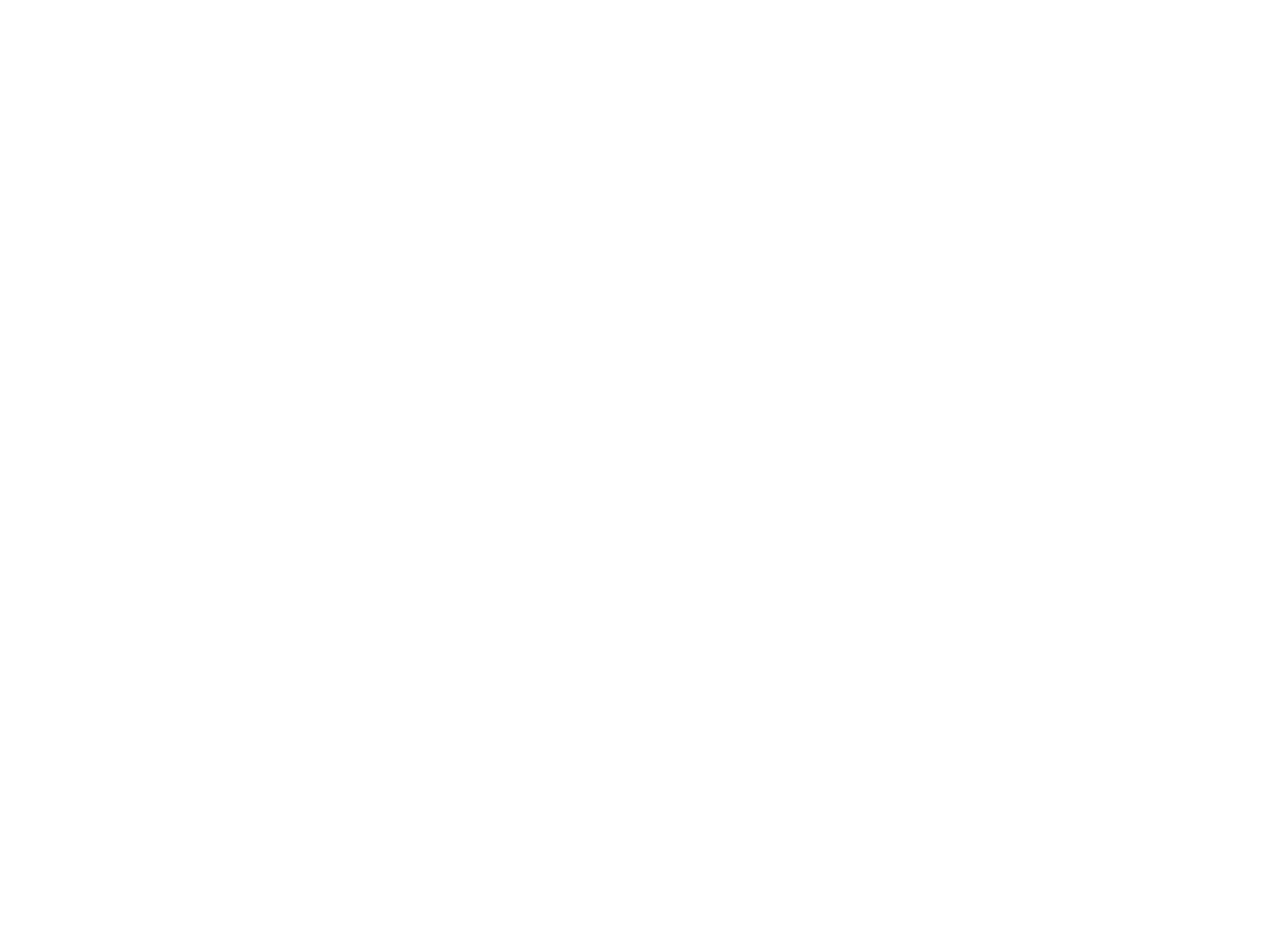
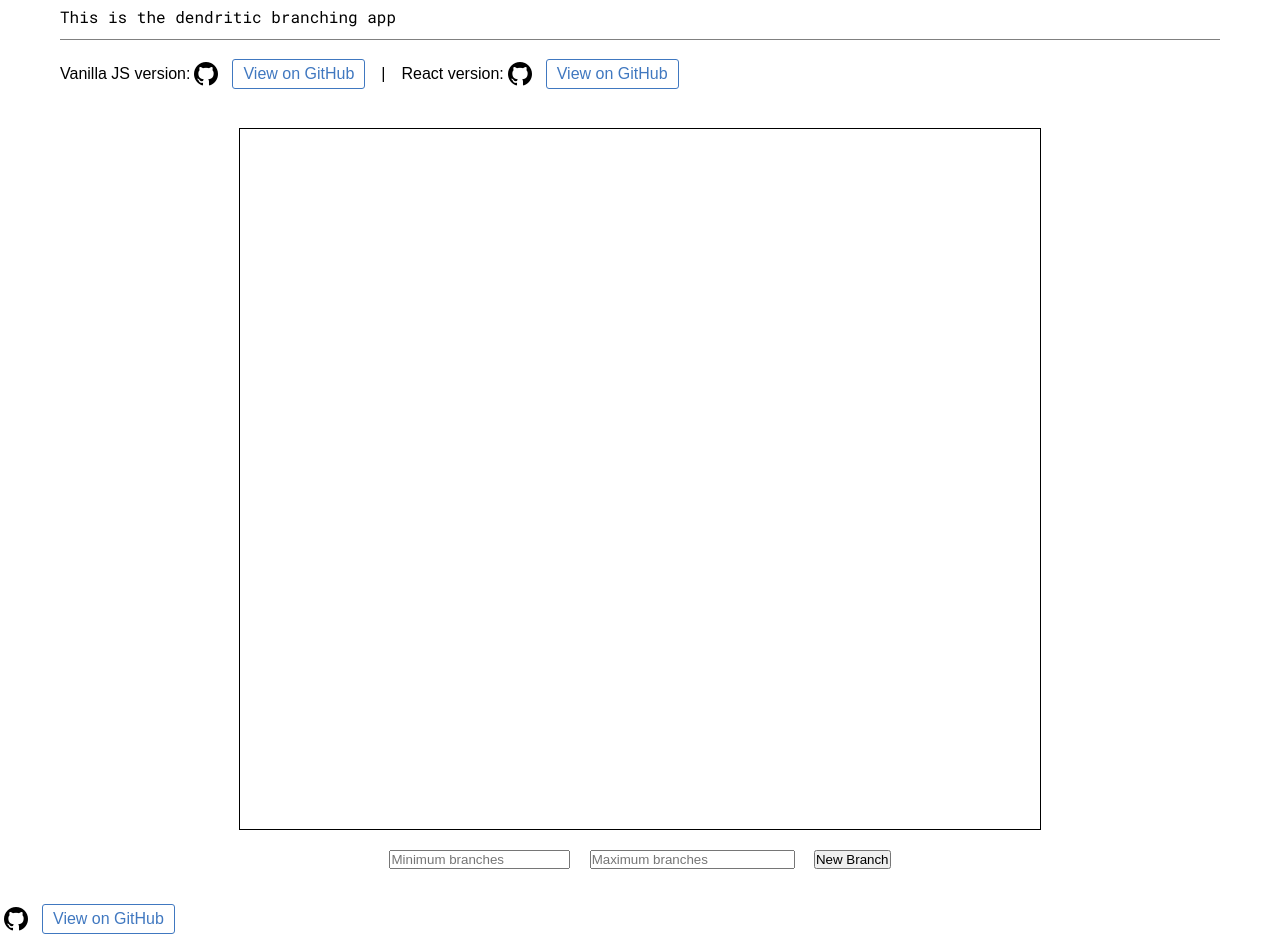
Before and after one commit to dvoranii/personal-projects-site, a React (Vite) app: page /project3 in a window 1280 px wide. Before the commit this address had no page. Shown: the part 180-1115 px from the top of the page. Before the commit the page ends 800 px from the top, so only its background shows below. Built offline with nearby package versions, Linux system fonts and the light colour scheme.

Commit message:
added project 3

```diff
--- a/src/App.jsx
+++ b/src/App.jsx
@@ -2,6 +2,7 @@
 import Home from "./views/Home";
 import Project1 from "./views/Project1";
 import Project2 from "./views/Project2";
+import Project3 from "./views/Project3";
 import "./global.css";
 // import { Helmet } from "react-helmet";
 
@@ -11,6 +12,7 @@
       <Routes>
         <Route path="/project1" element={<Project1 />} />
         <Route path="/project2" element={<Project2 />} />
+        <Route path="/project3" element={<Project3 />} />
         <Route path="/" element={<Home />} />
       </Routes>
     </Router>
--- a/src/data/projectData.js
+++ b/src/data/projectData.js
@@ -1,6 +1,7 @@
 // src/data/projectData.js
 import project1Thumb from "/assets/project1-thumb.png";
 import project2Thumb from "/assets/video-component-screenshot.png";
+import project3Thumb from "/assets/dendritic-branching-thumb.png";
 
 const projectData = [
   {
@@ -16,6 +17,12 @@
     thumbnail: project2Thumb,
     description: `This video player is a custom-built web component crafted using vanilla JavaScript and the lit-html library, which offers efficient, expressive, and extensible templates. Instead of relying on out-of-the-box solutions, I took the challenge to build a video player from scratch to understand the intricacies and nuances of media playback in web browsers.`,
   },
+  {
+    title: "Dendritic Branching Algorithm Visualizer",
+    titleURL: "project3",
+    thumbnail: project3Thumb,
+    description: "This is the dendritic branching app",
+  },
 ];
 
 export default projectData;
--- a/src/views/Home/styles.css
+++ b/src/views/Home/styles.css
@@ -20,5 +20,6 @@
   margin: auto;
   margin-top: 2.4rem;
   grid-template-columns: 1fr 1fr;
-  column-gap: 1.2rem;
+  column-gap: 2.4rem;
+  row-gap: 2.4rem;
 }
--- /dev/null
+++ b/src/views/Project3/Components/DendriticVisualizer/index.jsx
@@ -0,0 +1,144 @@
+import "./styles.css";
+
+import { useRef, useState, useEffect } from "react";
+
+function DendriticVisualizer() {
+  useEffect(() => {
+    if (canvasRef.current) {
+      const ctx = canvasRef.current.getContext("2d");
+      ctx.clearRect(0, 0, canvasRef.current.width, canvasRef.current.height);
+    }
+  }, []);
+
+  const canvasRef = useRef(null);
+
+  const [minBranches, setMinBranches] = useState("");
+  const [maxBranches, setMaxBranches] = useState("");
+
+  const [minBranchesValid, setMinBranchesValid] = useState(true);
+  const [maxBranchesValid, setMaxBranchesValid] = useState(true);
+
+  const getRandom = (min, max) => Math.random() * (max - min) + min;
+
+  const drawLine = (ctx, x1, y1, x2, y2) => {
+    ctx.beginPath();
+    ctx.moveTo(x1, y1);
+    ctx.lineTo(x2, y2);
+    ctx.stroke();
+  };
+
+  const validateInput = () => {
+    let minValid = true;
+    let maxValid = true;
+
+    const min = parseInt(minBranches, 10);
+    const max = parseInt(maxBranches, 10);
+
+    if (isNaN(min) || min < 0 || min > 2 || min > max) {
+      minValid = false;
+    }
+    if (isNaN(max) || max < 3 || max > 10) {
+      maxValid = false;
+    }
+
+    setMinBranchesValid(minValid);
+    setMaxBranchesValid(maxValid);
+
+    return minValid && maxValid;
+  };
+
+  const handleGrowDendriteClick = () => {
+    if (!validateInput()) return;
+
+    const ctx = canvasRef.current.getContext("2d");
+    console.log(ctx);
+    ctx.clearRect(0, 0, canvasRef.current.width, canvasRef.current.height);
+
+    const min = parseInt(minBranches, 10);
+    const max = parseInt(maxBranches, 10);
+    growDendrite(
+      ctx,
+      canvasRef.current.width / 2,
+      canvasRef.current.height / 1.7,
+      -Math.PI / 2,
+      10,
+      min,
+      max
+    );
+  };
+
+  const growDendrite = (ctx, x, y, angle, n, minBranches, maxBranches) => {
+    if (n <= 0) return;
+
+    const branchLength = 40;
+    const newX = x + branchLength * Math.cos(angle);
+    const newY = y + branchLength * Math.sin(angle);
+    drawLine(ctx, x, y, newX, newY);
+
+    const branchingProbability = 0.8;
+    if (Math.random() < branchingProbability) {
+      const numBranches = Math.floor(getRandom(minBranches, maxBranches + 1));
+
+      for (let i = 0; i < numBranches; i++) {
+        const newAngle = angle + getRandom(-Math.PI / 4, Math.PI / 4);
+        growDendrite(
+          ctx,
+          newX,
+          newY,
+          newAngle,
+          n - 1,
+          minBranches,
+          maxBranches
+        );
+      }
+    }
+  };
+
+  return (
+    <div className="container">
+      <div className="canvas-wrapper">
+        <canvas
+          ref={canvasRef}
+          width="800"
+          height="700"
+          style={{ border: "1px solid black" }}
+        ></canvas>
+      </div>
+      <div className="form-wrapper">
+        <div className="input-wrapper-outer">
+          <div className="input-wrapper-1">
+            <input
+              placeholder="Minimum branches"
+              value={minBranches}
+              onChange={(e) => setMinBranches(e.target.value)}
+              className={`min-branches ${!minBranchesValid ? "error" : ""}`}
+            />
+            <label
+              className={`minBranch-label ${!minBranchesValid ? "active" : ""}`}
+            >
+              Only values 0, 1, and 2 are valid here
+            </label>
+          </div>
+          <div className="input-wrapper-2">
+            <input
+              value={maxBranches}
+              onChange={(e) => setMaxBranches(e.target.value)}
+              placeholder="Maximum branches"
+              className={`max-branches ${!maxBranchesValid ? "error" : ""}`}
+            />
+            <label
+              className={`maxBranch-label ${!maxBranchesValid ? "active" : ""}`}
+            >
+              Please use a number between 3 and 10 (max)
+            </label>
+          </div>
+        </div>
+        <button className="new-branch__btn" onClick={handleGrowDendriteClick}>
+          New Branch
+        </button>
+      </div>
+    </div>
+  );
+}
+
+export default DendriticVisualizer;
--- /dev/null
+++ b/src/views/Project3/Components/DendriticVisualizer/styles.css
@@ -0,0 +1,53 @@
+.container {
+  max-width: 1200px;
+  margin: 0 auto;
+  padding-top: 2.4rem;
+}
+
+.canvas-wrapper,
+.form-wrapper {
+  display: flex;
+  justify-content: center;
+}
+
+.form-wrapper {
+  padding-top: 1.2rem;
+  gap: 1.2rem;
+}
+
+.input-wrapper-1,
+.input-wrapper-2 {
+  display: flex;
+  flex-direction: column;
+}
+
+.input-wrapper-outer {
+  display: flex;
+  gap: 1.2rem;
+  padding-bottom: 1.2rem;
+}
+
+.maxBranch-label,
+.minBranch-label {
+  opacity: 0;
+  visibility: hidden;
+  font-size: 10px;
+  font-family: Arial, Helvetica, sans-serif;
+  padding-top: 4px;
+  color: rgb(192, 0, 0);
+}
+
+.algo-label {
+  font-size: 12px;
+  font-family: Arial, Helvetica, sans-serif;
+}
+
+.maxBranch-label.active,
+.minBranch-label.active {
+  opacity: 1;
+  visibility: visible;
+}
+
+.new-branch__btn {
+  height: fit-content;
+}
--- a/src/views/Project3/index.jsx
+++ b/src/views/Project3/index.jsx
@@ -1,2 +1,36 @@
 // https://express-routing-kgob067qi-dvoranii.vercel.app/
 import "./styles.css";
+import ProjectTemplate from "../../components/ProjectTemplate";
+import GitRepoLink from "../../components/GitRepo";
+import projectData from "../../data/projectData.js";
+import DendriticVisualizer from "./Components/DendriticVisualizer";
+
+function Project3() {
+  const project = projectData.find((p) => p.titleURL === "project3");
+
+  return (
+    <div>
+      <ProjectTemplate>
+        <h1>{project.title}</h1>
+        <p>{project.description}</p>
+        <br />
+
+        <div className="git--wrapper__outer">
+          <div className="git--wrapper__inner">
+            <div>Vanilla JS version:</div>
+            <GitRepoLink url="https://github.com/dvoranii/DendriticBranching-02" />
+          </div>
+          |
+          <div className="git--wrapper__inner">
+            <div>React version:</div>
+            <GitRepoLink url="https://github.com/dvoranii/personal-projects-site/tree/main/src/views/Project1" />
+          </div>
+        </div>
+        <DendriticVisualizer></DendriticVisualizer>
+      </ProjectTemplate>
+      <GitRepoLink url="https://github.com/dvoranii/DendriticBranching-02"></GitRepoLink>
+    </div>
+  );
+}
+
+export default Project3;
--- a/src/views/Project3/styles.css
+++ b/src/views/Project3/styles.css
@@ -0,0 +1,11 @@
+.git--wrapper__inner {
+  display: flex;
+  align-items: center;
+  font-family: Arial, Helvetica, sans-serif;
+}
+
+.git--wrapper__outer {
+  display: flex;
+  align-items: center;
+  gap: 1rem;
+}
```
Also changed, not shown: public/assets/dendritic-branching-thumb.png (added).
